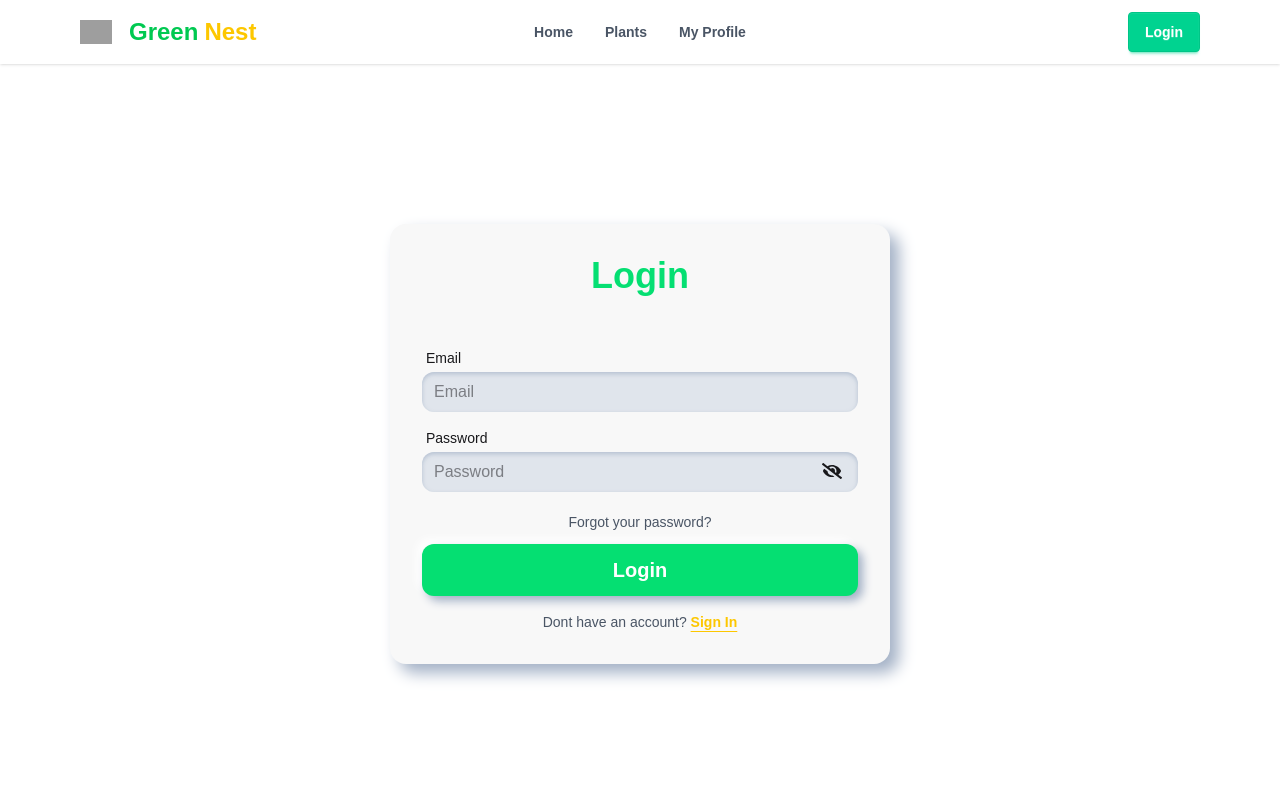
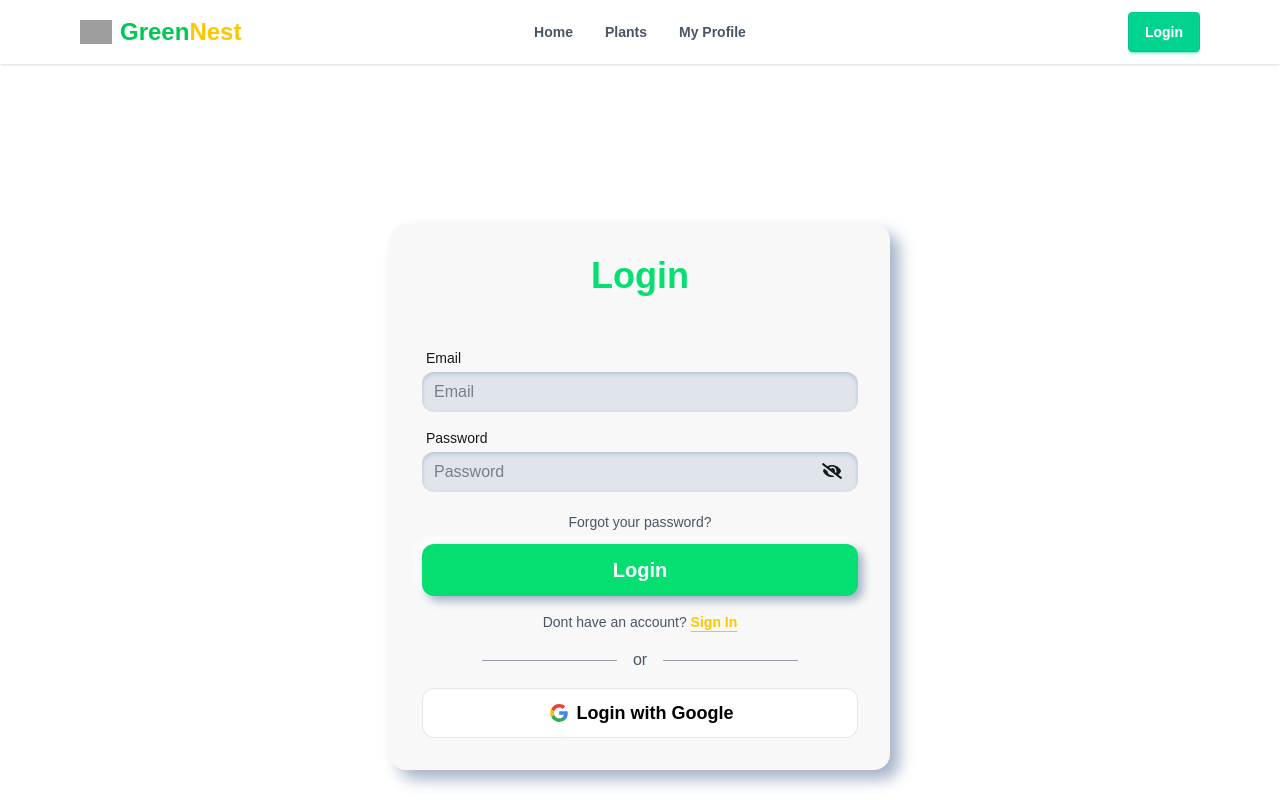
Before and after one commit to AI-Akash11/Green-Nest, a React (Vite) app: page /auth/login in a window 1280 px wide. Shown: the top 800 px of the page. Built offline with nearby package versions, Linux system fonts and the light colour scheme; no server answers; grey boxes are pictures that could not be loaded.

Commit message:
firebase integrated

```diff
--- a/package.json
+++ b/package.json
@@ -12,10 +12,12 @@
   "dependencies": {
     "@tailwindcss/vite": "^4.1.15",
     "daisyui": "^5.3.7",
+    "firebase": "^12.4.0",
     "react": "^19.1.1",
     "react-dom": "^19.1.1",
     "react-icons": "^5.5.0",
     "react-router": "^7.9.4",
+    "react-spinners": "^0.17.0",
     "swiper": "^12.0.3",
     "tailwindcss": "^4.1.15"
   },
--- a/src/components/Error.jsx
+++ b/src/components/Error.jsx
@@ -1,10 +1,28 @@
 import React from 'react';
+import { useNavigate } from 'react-router';
 
 const Error = () => {
+    const navigate = useNavigate();
     return (
-        <div>
-            Error-404
-        </div>
+        <div className="flex flex-col items-center justify-center min-h-screen bg-gradient-to-b from-green-50 to-green-100 text-center px-6">
+      <img
+        src="https://i.ibb.co.com/0ythqdy3/error-404.png"
+        alt="404 Error"
+        className="w-72 md:w-96 mb-8"
+      />
+      <h1 className="text-5xl font-extrabold text-green-800 mb-4">
+        Oops! Page Not Found
+      </h1>
+      <p className="text-gray-600 mb-8 max-w-md">
+        Looks like the page you’re trying to visit doesn’t exist or has been moved.
+      </p>
+      <button
+        onClick={() => navigate("/")}
+        className="bg-green-600 hover:bg-green-700 text-white font-semibold py-2 px-6 rounded-full shadow-md transition-all duration-300"
+      >
+        Go Back Home
+      </button>
+    </div>
     );
 };
 
--- a/src/components/Loader.jsx
+++ b/src/components/Loader.jsx
@@ -1,10 +1,11 @@
 import React from 'react';
+import { HashLoader } from 'react-spinners';
 
 const Loader = () => {
     return (
-        <div>
-            Loading...
-        </div>
+        <div className="flex items-center justify-center min-h-screen bg-green-50">
+      <HashLoader color="#16a34a" size={80} />
+    </div>
     );
 };
 
--- a/src/components/Navbar.jsx
+++ b/src/components/Navbar.jsx
@@ -39,7 +39,7 @@ const Navbar = () => {
         </div>
         <div className="flex justify-start items-center">
           <img className="w-8" src="https://i.ibb.co.com/dyt4mZT/plant-logo.png" alt="" />
-          <Link to={'/'} className="btn btn-ghost text-2xl text-yellow-400"><span className="text-green-500">Green</span>Nest</Link>
+          <Link to={'/'} className="text-2xl ml-2 font-bold text-yellow-400"><span className="text-green-500">Green</span>Nest</Link>
         </div>
       </div>
       <div className="navbar-center hidden lg:flex">
--- a/src/contexts/AuthProvider.jsx
+++ b/src/contexts/AuthProvider.jsx
@@ -1,17 +1,60 @@
-import React, { useState } from 'react';
-import { AuthContext } from './AuthContext';
+import React, { useEffect, useState } from "react";
+import { AuthContext } from "./AuthContext";
+import {
+  createUserWithEmailAndPassword,
+  getAuth,
+  onAuthStateChanged,
+  signInWithEmailAndPassword,
+  signOut,
+  updateProfile,
+} from "firebase/auth";
+import { app } from "../firebase/firebase.config";
 
-const AuthProvider = ({children}) => {
+const auth = getAuth(app);
+
+const AuthProvider = ({ children }) => {
   const [user, setUser] = useState(null);
   const [loading, setLoading] = useState(true);
+
+  const createUser = (email, password) => {
+    setLoading(true);
+    return createUserWithEmailAndPassword(auth, email, password);
+  };
+
+  const logInUser = (email, password) => {
+    setLoading(true);
+    return signInWithEmailAndPassword(auth, email, password);
+  };
+
+  const updateUser = (updatedData) => {
+    return updateProfile(auth.currentUser, updatedData);
+  };
+
+  const logOut = () => {
+    return signOut(auth);
+  };
+
+  useEffect(() => {
+    const unsubscribe = onAuthStateChanged(auth, (currentUser) => {
+      setUser(currentUser);
+      setLoading(false);
+    });
+    return () => {
+      unsubscribe();
+    };
+  }, []);
 
   const authData = {
     user,
     setUser,
     loading,
     setLoading,
-    }
-    return <AuthContext value={authData}>{children}</AuthContext>
+    createUser,
+    logInUser,
+    updateUser,
+    logOut,
+  };
+  return <AuthContext value={authData}>{children}</AuthContext>;
 };
 
 export default AuthProvider;
--- /dev/null
+++ b/src/firebase/firebase.config.js
@@ -0,0 +1,17 @@
+// Import the functions you need from the SDKs you need
+import { initializeApp } from "firebase/app";
+// TODO: Add SDKs for Firebase products that you want to use
+// https://firebase.google.com/docs/web/setup#available-libraries
+
+// Your web app's Firebase configuration
+const firebaseConfig = {
+  apiKey: import.meta.env.VITE_apiKey ,
+  authDomain: import.meta.env.VITE_authDomain ,
+  projectId: import.meta.env.VITE_projectId ,
+  storageBucket: import.meta.env.VITE_storageBucket ,
+  messagingSenderId: import.meta.env.VITE_messagingSenderId ,
+  appId: import.meta.env.VITE_appId
+};
+
+// Initialize Firebase
+export const app = initializeApp(firebaseConfig);
--- a/src/pages/Login.jsx
+++ b/src/pages/Login.jsx
@@ -7,10 +7,11 @@ const Login = () => {
   return (
     <div className="py-40 flex justify-center items-center bg-base-100">
       <div className="bg-base-200 p-8 rounded-2xl shadow-[9px_9px_16px_#a3b1c6,-9px_-9px_16px_#ffffff] w-[400px] md:w-[500px]">
-        <h2 className="text-center text-green-400 text-4xl font-bold mb-10">Login</h2>
+        <h2 className="text-center text-green-400 text-4xl font-bold mb-10">
+          Login
+        </h2>
 
         <form className="flex flex-col gap-1 relative">
-
           <label className="text-sm  mt-3 ml-1">Email</label>
           <input
             type="email"
@@ -37,21 +38,63 @@ const Login = () => {
           </div>
 
           <div className="text-center mt-4 text-gray-600 text-sm">
-          Forgot your password?
-        </div>
+            Forgot your password?
+          </div>
 
           <button
-          type="submit"
-          className="mt-2 w-full py-3 rounded-xl bg-green-400 shadow-[5px_5px_10px_#a3b1c6,-5px_-5px_10px_#ffffff] font-bold hover:bg-green-500 transition text-xl text-white">
+            type="submit"
+            className="mt-2 w-full py-3 rounded-xl bg-green-400 shadow-[5px_5px_10px_#a3b1c6,-5px_-5px_10px_#ffffff] font-bold hover:bg-green-500 transition text-xl text-white"
+          >
             Login
           </button>
         </form>
 
         <div className="text-center mt-4 text-gray-600 text-sm">
-          Dont have an account? <Link
-          to={'/auth/signup'}
-          className="text-yellow-400 font-semibold underline underline-offset-4">Sign In</Link>
+          Dont have an account?{" "}
+          <Link
+            to={"/auth/signup"}
+            className="text-yellow-400 font-semibold underline underline-offset-4"
+          >
+            Sign In
+          </Link>
         </div>
+
+        <div className="flex items-center px-15 my-4">
+          <hr className="flex-grow border-t border-gray-400" />
+          <span className="mx-4 text-gray-600">or</span>
+          <hr className="flex-grow border-t border-gray-400" />
+        </div>
+
+        <button className="btn bg-white text-black border-[#e5e5e5] w-full py-6 text-lg rounded-xl">
+          <svg
+            aria-label="Google logo"
+            width="24"
+            height="24"
+            xmlns="http://www.w3.org/2000/svg"
+            viewBox="0 0 512 512"
+          >
+            <g>
+              <path d="m0 0H512V512H0" fill="#fff"></path>
+              <path
+                fill="#34a853"
+                d="M153 292c30 82 118 95 171 60h62v48A192 192 0 0190 341"
+              ></path>
+              <path
+                fill="#4285f4"
+                d="m386 400a140 175 0 0053-179H260v74h102q-7 37-38 57"
+              ></path>
+              <path
+                fill="#fbbc02"
+                d="m90 341a208 200 0 010-171l63 49q-12 37 0 73"
+              ></path>
+              <path
+                fill="#ea4335"
+                d="m153 219c22-69 116-109 179-50l55-54c-78-75-230-72-297 55"
+              ></path>
+            </g>
+          </svg>
+          Login with Google
+        </button>
       </div>
     </div>
   );
--- a/src/routes/Router.jsx
+++ b/src/routes/Router.jsx
@@ -6,11 +6,15 @@ import MyProfile from "../pages/MyProfile";
 import AuthLayout from "../layouts/AuthLayout";
 import Login from "../pages/login";
 import Signup from "../pages/signup";
+import Error from "../components/Error";
+import Loader from "../components/Loader";
 
 export const router = createBrowserRouter([
     {
         path:'/',
         element:<HomeLayout></HomeLayout>,
+        errorElement:<Error></Error>,
+        hydrateFallbackElement: <Loader></Loader>,
         children:[
             {
                 index: true,
```
Also changed, not shown: 2 other files (tests, documents, lock files or other folders). Lines whose indentation alone changed are shown as unchanged.
